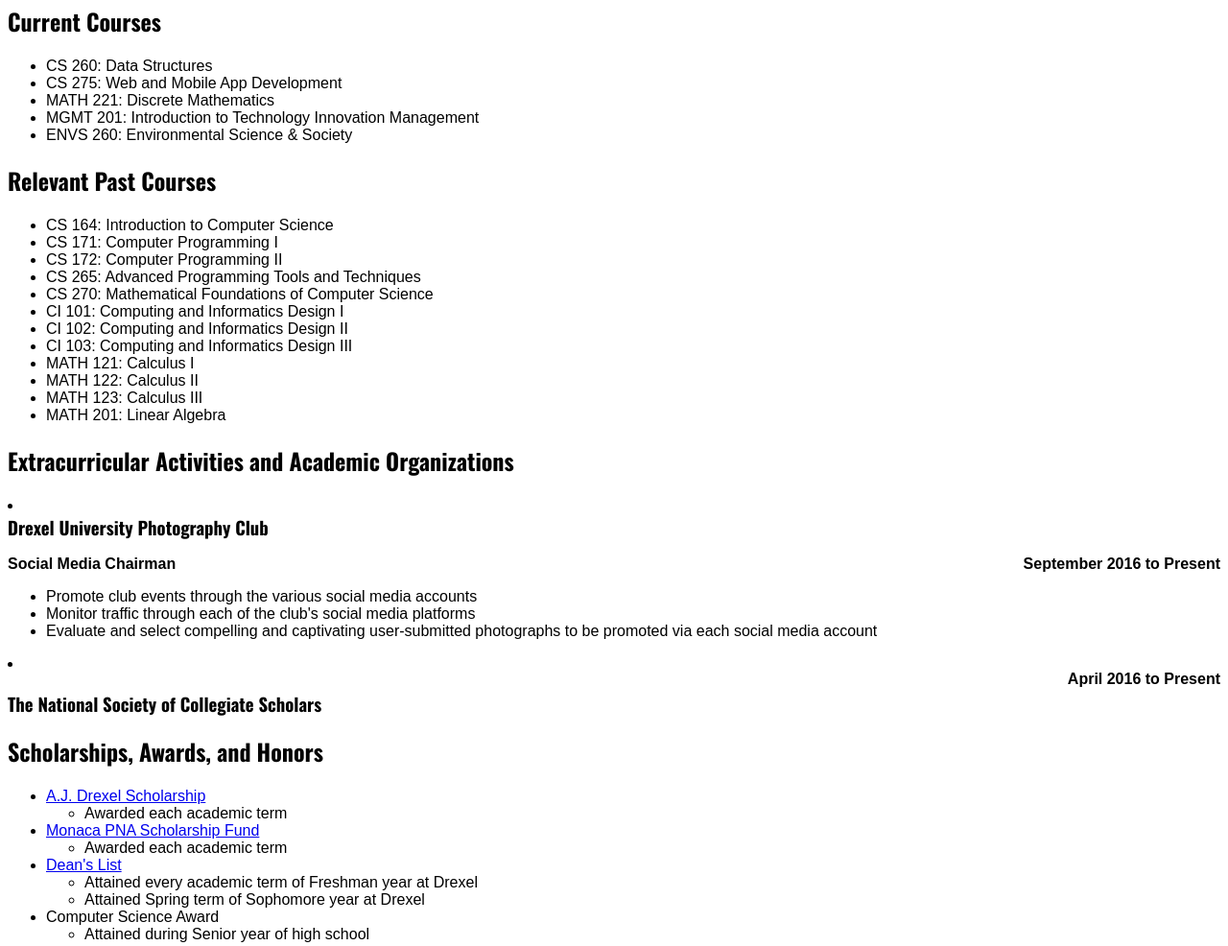
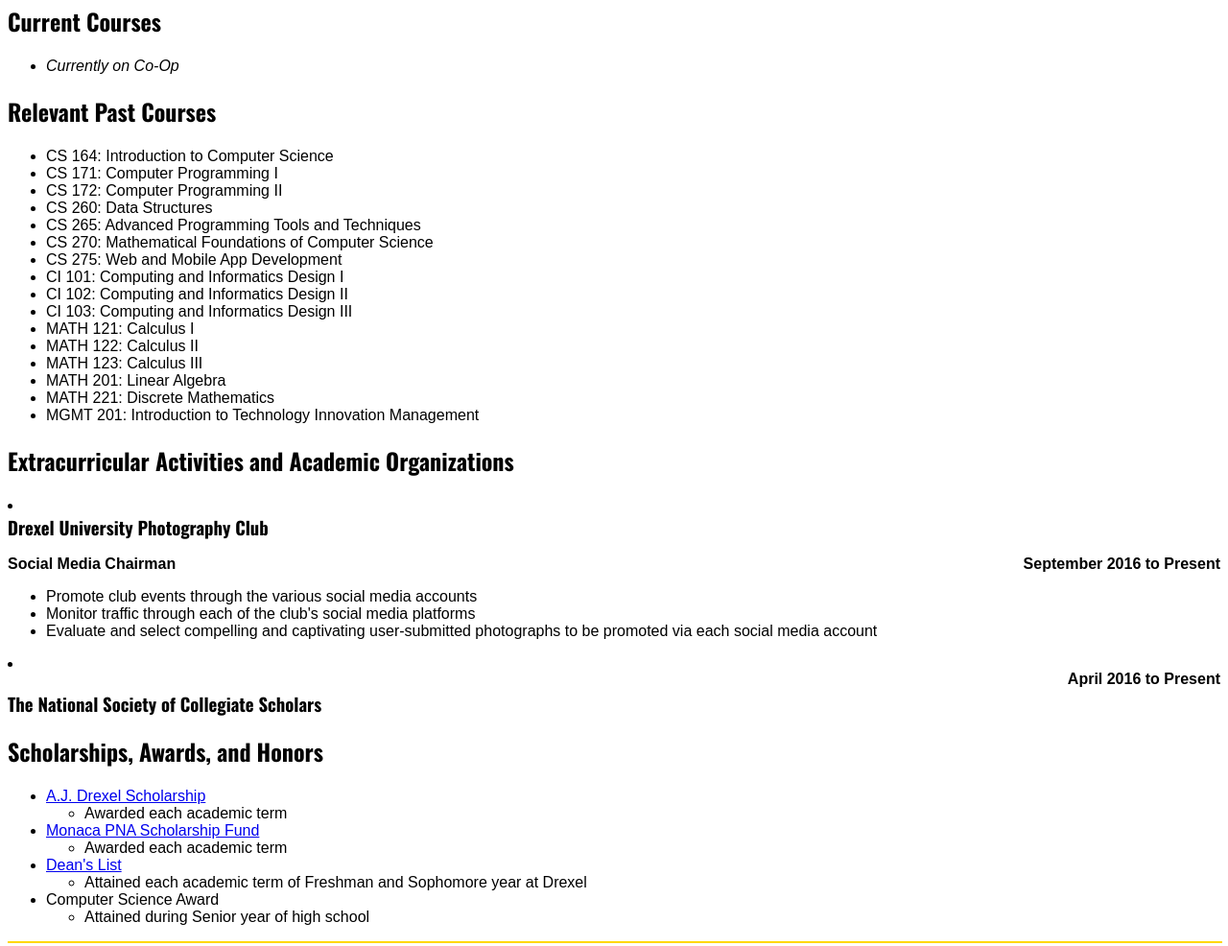
Before and after one commit to rmm429/Personal-Website, a plain HTML site: page info.html in a window 1280 px wide. Shown: the part 1760-2746 px from the top of the page at 96% size. Drawn offline with nearby package versions, Linux system fonts and the light colour scheme; a web font is replaced by a local one.

Commit message:
Updated for Fall 2017

```diff
--- a/info.html
+++ b/info.html
@@ -260,21 +260,22 @@
 <h2>Current Courses</h2>
 
 <ul>
- 	<li>CS 260: Data Structures</li>
- 	<li>CS 275: Web and Mobile App Development</li>
- 	<li>MATH 221: Discrete Mathematics</li>
- 	<li>MGMT 201: Introduction to Technology Innovation Management</li>
- 	<li>ENVS 260: Environmental Science & Society</li>
+
+	<li><i>Currently on Co-Op</i></li>
+
 </ul>
 
 <h2>Relevant Past Courses</h2>
 
 <ul>
+
 	<li>CS 164: Introduction to Computer Science</li>
 	<li>CS 171: Computer Programming I</li>
 	<li>CS 172: Computer Programming II</li>
+	<li>CS 260: Data Structures</li>
 	<li>CS 265: Advanced Programming Tools and Techniques</li>
  	<li>CS 270: Mathematical Foundations of Computer Science</li>
+ 	<li>CS 275: Web and Mobile App Development</li>
 	<li>CI 101: Computing and Informatics Design I</li>
 	<li>CI 102: Computing and Informatics Design II</li>
 	<li>CI 103: Computing and Informatics Design III</li>
@@ -282,6 +283,8 @@
 	<li>MATH 122: Calculus II</li>
 	<li>MATH 123: Calculus III</li>
 	<li>MATH 201: Linear Algebra</li>
+	<li>MATH 221: Discrete Mathematics</li>
+	<li>MGMT 201: Introduction to Technology Innovation Management</li>
 
 </ul>
 
@@ -330,8 +333,7 @@
 	</li>
 	<li><a href="http://drexel.edu/provost/policies/deans_list/" target="_blank">Dean's List</a>
 		<ul>
-			<li>Attained every academic term of Freshman year at Drexel</li>
-			<li>Attained Spring term of Sophomore year at Drexel</li>
+			<li>Attained each academic term of Freshman and Sophomore year at Drexel</li>
 		</ul>
 	</li>
 	<li>Computer Science Award
@@ -381,7 +383,7 @@
 
 <hr width="100%" color="gold">
 
-<font size="-1">Last updated August 29 2017</font>
+<font size="-1">Last updated September 19 2017</font>
 
 </body>
 </html>
```
